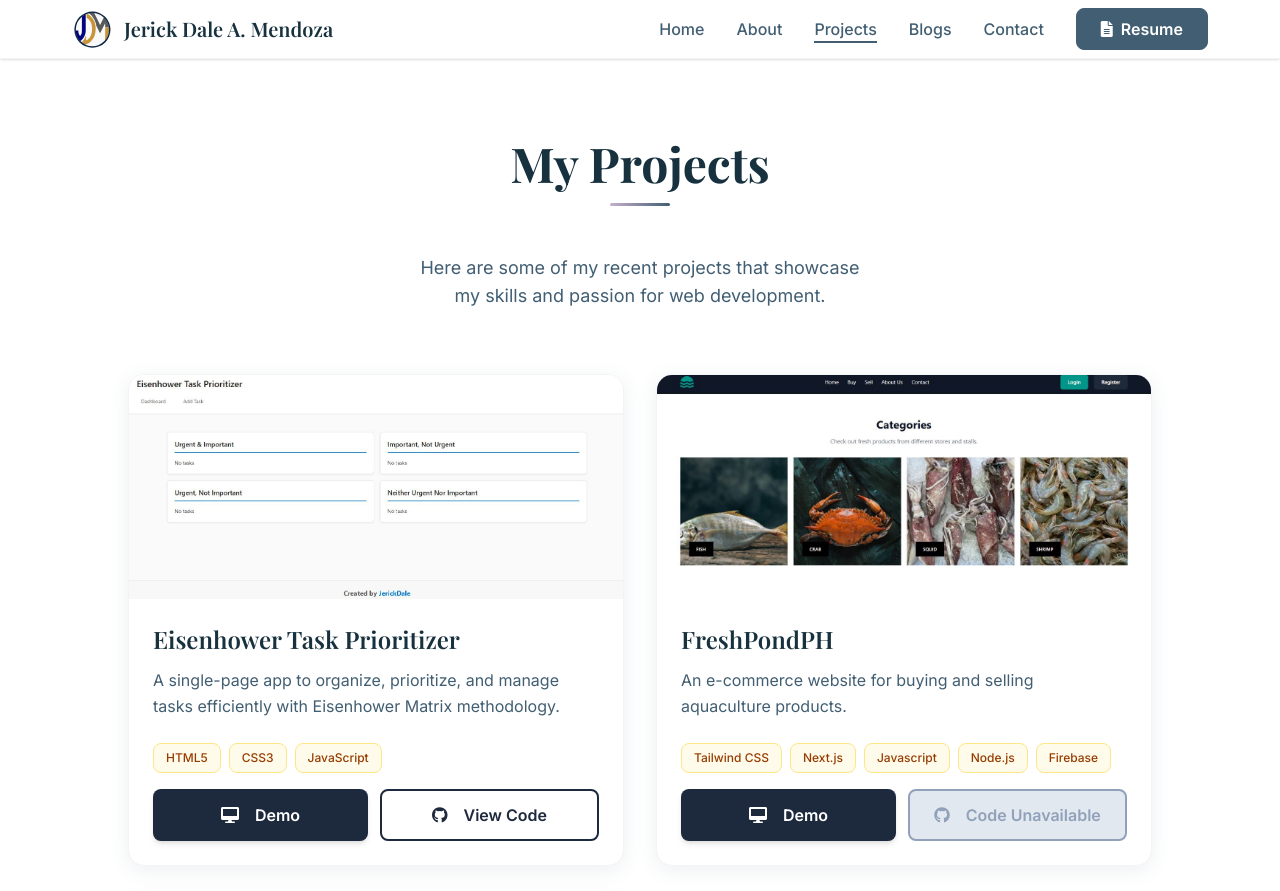
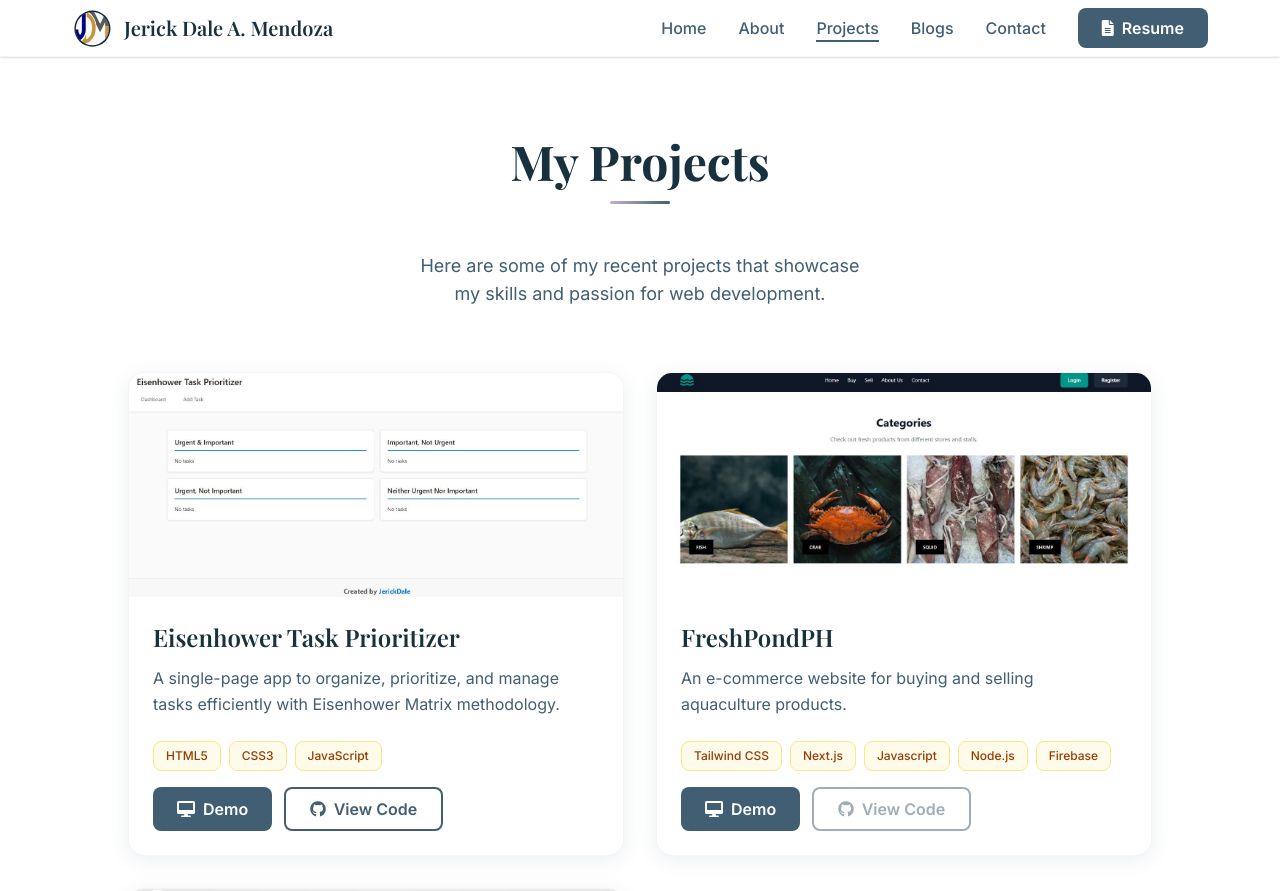
Before and after one commit to JuanLuther/jdm-portfolio, a React (Vite) app: page /projects in a window 1280 px wide. Shown: the top 891 px of the page. Built offline with nearby package versions, Linux system fonts and the light colour scheme.

Commit message:
refactor(button):edit button

```diff
--- /dev/null
+++ b/src/components/common/buttons/Button.jsx
@@ -0,0 +1,30 @@
+import React from "react";
+import { Link } from "react-router-dom";
+
+const Button = ({
+  text,
+  icon,
+  href,
+  type,
+  size,
+  target,
+  isDisabled = false,
+}) => {
+  const disabledClass = isDisabled
+    ? "opacity-50 cursor-not-allowed pointer-events-none"
+    : "";
+  return (
+    <Link
+      target={target}
+      to={href}
+      className={`btn-${type} ${
+        size == "small" ? "px-6 py-2" : "px-8 py-3"
+      } rounded-lg font-semibold inline-flex items-center justify-center ${disabledClass} w-fit`}
+    >
+      <i className={`${icon} mr-2`}></i>
+      {text}
+    </Link>
+  );
+};
+
+export default Button;
--- a/src/components/common/cards/ProjectCard.jsx
+++ b/src/components/common/cards/ProjectCard.jsx
@@ -1,108 +1,83 @@
 import React from "react";
-import { Monitor, Github, Calendar, Users, TrendingUp } from "lucide-react";
+import { motion } from "framer-motion";
+import { Link } from "react-router-dom";
+import { containerVariants, itemVariants } from "../../data/FramerMotions.js";
+import Button from "../buttons/Button.jsx";
 
-export default function ProjectCard() {
-  const project = {
-    title: "Architecture Website",
-    description:
-      "A modern architecture website showcasing innovative designs, project portfolios, and industry insights with responsive design.",
-    image: "images/portfolio.jpg",
-    status: "Completed",
-    progress: 100,
-    date: "Sep 2025",
-    team: 4,
-    tags: ["Tailwind CSS", "Next.js", "TypeScript", "Node.js", "MongoDB"],
-  };
-
+export const ProjectCard = ({ project, index }) => {
   return (
-    <div className="min-h-screen bg-gradient-to-br from-slate-50 to-slate-100 flex items-center justify-center p-6">
-      <div className="bg-white rounded-2xl shadow-xl overflow-hidden max-w-lg w-full transform hover:shadow-2xl transition-all duration-300">
-        {/* Image Container */}
-        <div className="relative overflow-hidden group">
+    <div className="project-card group cursor-pointer h-full" key={index}>
+      <div className="bg-white rounded-2xl card-shadow card-hover overflow-hidden border border-gray-100">
+        {/* Project Image */}
+        <div className="relative overflow-hidden">
           <img
             src={project.image}
             alt={project.title}
-            className="w-full h-56 object-cover group-hover:scale-105 transition-transform duration-500"
+            className="w-full h-56 object-cover transition-transform duration-500 "
           />
-          <div className="absolute top-4 right-4">
-            <span className="bg-green-500 text-white px-4 py-1.5 rounded-full text-sm font-semibold shadow-lg">
-              {project.status}
-            </span>
-          </div>
         </div>
+        {/* Project Details */}
+        <motion.div
+          variants={containerVariants}
+          initial="hidden"
+          whileInView="visible"
+          animate="visible"
+          viewport={{ once: true, amount: 0.6 }}
+          className="p-6"
+        >
+          <motion.h3
+            variants={itemVariants}
+            className="font-display text-2xl font-semibold mb-3 text-dark-teal group-hover:text-slate transition-colors"
+          >
+            {project.title}
+          </motion.h3>
+          <motion.p
+            variants={itemVariants}
+            initial="hidden"
+            whileInView={"visible"}
+            viewport={{ once: true, amount: 0.2 }}
+            className="text-slate mb-6 leading-relaxed"
+          >
+            {project.description}
+          </motion.p>
 
-        {/* Content */}
-        <div className="p-6">
-          {/* Title */}
-          <h2 className="text-3xl font-bold text-slate-800 mb-4">
-            {project.title}
-          </h2>
-
-          {/* Description */}
-          <p className="text-slate-600 leading-relaxed mb-6 text-base">
-            {project.description}
-          </p>
-
-          {/* Progress Section */}
-          <div className="mb-6">
-            <div className="flex justify-between items-center mb-3">
-              <div className="flex items-center gap-2">
-                <TrendingUp className="w-4 h-4 text-green-600" />
-                <span className="text-sm font-semibold text-slate-700">
-                  Project Progress
-                </span>
-              </div>
-              <span className="text-sm font-bold text-green-600">
-                {project.progress}%
-              </span>
-            </div>
-            <div className="w-full bg-slate-200 rounded-full h-2 overflow-hidden">
-              <div
-                className="bg-gradient-to-r from-green-500 to-emerald-500 h-2 rounded-full transition-all duration-700 shadow-sm"
-                style={{ width: `${project.progress}%` }}
-              ></div>
-            </div>
-          </div>
-
-          {/* Meta Info */}
-          <div className="flex items-center gap-6 mb-6 text-slate-600">
-            <div className="flex items-center gap-2">
-              <Calendar className="w-4 h-4" />
-              <span className="text-sm font-medium">{project.date}</span>
-            </div>
-            <div className="flex items-center gap-2">
-              <Users className="w-4 h-4" />
-              <span className="text-sm font-medium">
-                {project.team} Members
-              </span>
-            </div>
-          </div>
-
-          {/* Tags */}
-          <div className="flex flex-wrap gap-2 mb-6">
-            {project.tags.map((tag, index) => (
-              <span
+          {/* Technologies */}
+          <div className="flex flex-wrap gap-2">
+            {project.technologies.map((tech, index) => (
+              <motion.span
+                variants={itemVariants}
+                initial="hidden"
+                whileInView={"visible"}
+                viewport={{ once: true, amount: 0.2 }}
+                className="bg-amber-50 text-amber-800 px-3 py-1.5 rounded-lg font-medium border border-amber-200 hover:bg-amber-100 hover:border-amber-300 transition-colors cursor-default text-xs"
                 key={index}
-                className="bg-amber-50 text-amber-800 px-3 py-1.5 rounded-lg text-sm font-medium border border-amber-200 hover:bg-amber-100 hover:border-amber-300 transition-colors cursor-default"
               >
-                {tag}
-              </span>
+                {tech}
+              </motion.span>
             ))}
           </div>
-
-          {/* Action Buttons */}
-          <div className="flex gap-3">
-            <button className="flex-1 bg-slate-800 text-white py-3 px-4 rounded-lg font-semibold hover:bg-slate-900 transition-all duration-300 shadow-md hover:shadow-lg flex items-center justify-center gap-2">
-              <Monitor className="w-5 h-5" />
-              Demo
-            </button>
-            <button className="flex-1 bg-white text-slate-800 py-3 px-4 rounded-lg font-semibold border-2 border-slate-800 hover:bg-slate-800 hover:text-white transition-all duration-300 flex items-center justify-center gap-2">
-              <Github className="w-5 h-5" />
-              View Code
-            </button>
+          {/* Buttons */}
+          <div className="flex space-x-3 mt-4">
+            <Button
+              text={"Demo"}
+              type={"primary"}
+              target="_blank"
+              icon={"fas fa-desktop"}
+              size={"small"}
+              href={project.link}
+            />
+            <Button
+              isDisabled={!project.repository}
+              type={"secondary"}
+              text={"View Code"}
+              target="_blank"
+              icon={"fab fa-github"}
+              size={"small"}
+              href={project.repository}
+            />
           </div>
-        </div>
+        </motion.div>
       </div>
     </div>
   );
-}
+};
--- a/src/components/common/cards/ProjectCard2.jsx
+++ /dev/null
@@ -1,100 +0,0 @@
-import React from "react";
-import { motion } from "framer-motion";
-import { Link } from "react-router-dom";
-import { containerVariants, itemVariants } from "../../data/FramerMotions.js";
-
-export const ProjectCard2 = ({ project, index }) => {
-  return (
-    <div className="project-card group cursor-pointer h-full" key={index}>
-      <div className="bg-white rounded-2xl card-shadow card-hover overflow-hidden border border-gray-100">
-        {/* Project Image */}
-        <div className="relative overflow-hidden">
-          <img
-            src={project.image}
-            alt={project.title}
-            className="w-full h-56 object-cover transition-transform duration-500 "
-          />
-        </div>
-        {/* Project Details */}
-        <motion.div
-          variants={containerVariants}
-          initial="hidden"
-          whileInView="visible"
-          animate="visible"
-          viewport={{ once: true, amount: 0.6 }}
-          className="p-6"
-        >
-          <motion.h3
-            variants={itemVariants}
-            className="font-display text-2xl font-semibold mb-3 text-dark-teal group-hover:text-slate transition-colors"
-          >
-            {project.title}
-          </motion.h3>
-          <motion.p
-            variants={itemVariants}
-            initial="hidden"
-            whileInView={"visible"}
-            viewport={{ once: true, amount: 0.2 }}
-            className="text-slate mb-6 leading-relaxed"
-          >
-            {project.description}
-          </motion.p>
-
-          {/* Technologies */}
-          <div className="flex flex-wrap gap-2">
-            {project.technologies.map((tech, index) => (
-              <motion.span
-                variants={itemVariants}
-                initial="hidden"
-                whileInView={"visible"}
-                viewport={{ once: true, amount: 0.2 }}
-                className="bg-amber-50 text-amber-800 px-3 py-1.5 rounded-lg font-medium border border-amber-200 hover:bg-amber-100 hover:border-amber-300 transition-colors cursor-default text-xs"
-                key={index}
-              >
-                {tech}
-              </motion.span>
-            ))}
-          </div>
-          {/* Buttons */}
-          <div className="flex space-x-3 mt-4">
-            <Link
-              to={project.link}
-              target="_blank"
-              className="flex-1 bg-slate-800 text-white py-3 px-4 rounded-lg font-semibold hover:bg-slate-900 transition-all duration-300 shadow-md hover:shadow-lg flex items-center justify-center gap-2"
-            >
-              <i className="fas fa-desktop mr-2"></i>
-              <span className="hidden lg:block">Demo</span>
-            </Link>
-            {project.repository ? (
-              // 1. Render when a repository link EXISTS (The Active Button)
-              <Link
-                to={project.repository}
-                target="_blank"
-                rel="noopener noreferrer"
-                className="flex-1 bg-white text-slate-800 py-3 px-4 rounded-lg font-semibold border-2 border-slate-800
-               hover:bg-slate-800 hover:text-white transition-all duration-300
-               flex items-center justify-center gap-2"
-              >
-                <i className="fab fa-github mr-2"></i>{" "}
-                {/* Use imported SVG icon */}
-                <span className="hidden lg:block">View Code</span>
-              </Link>
-            ) : (
-              // 2. Render when the repository link is EMPTY (The Disabled Button)
-              <button
-                disabled
-                className="flex-1 py-3 px-4 rounded-lg font-semibold border-2 border-slate-400
-               bg-slate-200 text-slate-400 cursor-not-allowed
-               flex items-center justify-center gap-2"
-              >
-                <i className="fab fa-github mr-2"></i>
-                <span className="hidden lg:block">Code Unavailable</span>{" "}
-                {/* Changed text for clarity */}
-              </button>
-            )}
-          </div>
-        </motion.div>
-      </div>
-    </div>
-  );
-};
--- a/src/components/sections/Header.jsx
+++ b/src/components/sections/Header.jsx
@@ -1,6 +1,7 @@
 import React, { useState } from "react";
 import { Link, useLocation } from "react-router-dom";
 import navLinks from "@/components/data/navLinks";
+import Button from "../common/buttons/Button";
 
 export const Header = () => {
   const location = useLocation();
@@ -32,12 +33,21 @@ export const Header = () => {
           ))}
           <li>
             <Link
+              hidden
               to="documents/Jerick Dale Mendoza-Full Stack Developer.pdf"
               target="_blank"
               className="block btn-primary px-6 py-2 rounded-lg font-semibold text-center border border-slate hover:bg-white hover:text-slate transition-all duration-300"
             >
               <i className="fas fa-file-alt mr-2"></i>Resume
             </Link>
+            <Button
+              text={"Resume"}
+              icon={"fas fa-file-alt"}
+              type={"primary"}
+              href={"documents/Jerick Dale Mendoza-Full Stack Developer.pdf"}
+              size={"small"}
+              target="_blank"
+            />
           </li>
         </ul>
         {/* Hamburger Button */}
--- a/src/components/sections/Hero.jsx
+++ b/src/components/sections/Hero.jsx
@@ -7,6 +7,7 @@ import {
   imageVariants,
 } from "@/components/data/FramerMotions.js";
 import SectionDark from "../common/containers/SectionDark";
+import Button from "../common/buttons/Button";
 
 export const Hero = () => {
   return (
@@ -52,18 +53,18 @@ export const Hero = () => {
               className="flex flex-col sm:flex-row gap-4 justify-center lg:justify-start pt-4"
               variants={itemVariants}
             >
-              <Link
-                to="/projects"
-                className="btn-primary px-8 py-3 rounded-lg font-semibold inline-flex items-center justify-center"
-              >
-                <i className="fas fa-code mr-2"></i>View My Work
-              </Link>
-              <Link
-                to="/contact"
-                className="btn-secondary px-8 py-3 rounded-lg font-semibold inline-flex items-center justify-center"
-              >
-                <i className="fas fa-envelope mr-2"></i>Get in Touch
-              </Link>
+              <Button
+                text={"View My Work"}
+                type={"primary"}
+                href={"/projects"}
+                icon={"fas fa-code"}
+              />
+              <Button
+                text={"Get in Touch"}
+                type={"secondary"}
+                href={"/contact"}
+                icon={"fas fa-envelope"}
+              />
             </motion.div>
           </div>
         </motion.div>
--- a/src/components/sections/Projects.jsx
+++ b/src/components/sections/Projects.jsx
@@ -1,4 +1,4 @@
-import { ProjectCard2 } from "@/components/common/cards/ProjectCard2.jsx";
+import { ProjectCard } from "@/components/common/cards/ProjectCard.jsx";
 import { SectionHeader } from "@/components/common/headers/SectionHeader.jsx";
 import projects from "@/components/data/projects.js";
 import Section from "@/components/common/containers/Section";
@@ -20,7 +20,7 @@ export const Projects = () => {
           {projects
             .filter((project) => project.display)
             .map((project, index) => (
-              <ProjectCard2 project={project} index={index} key={index} />
+              <ProjectCard project={project} index={index} key={index} />
             ))}
         </div>
       </Section>
```
